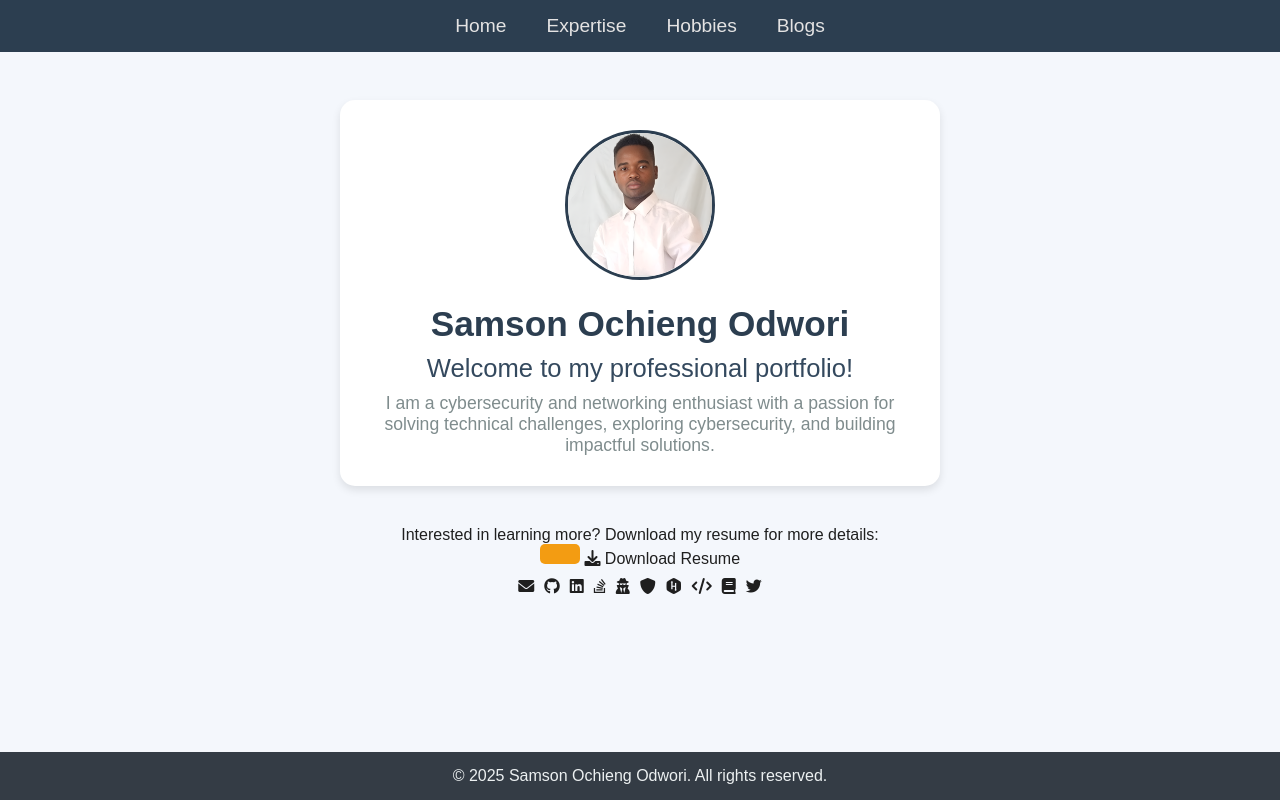
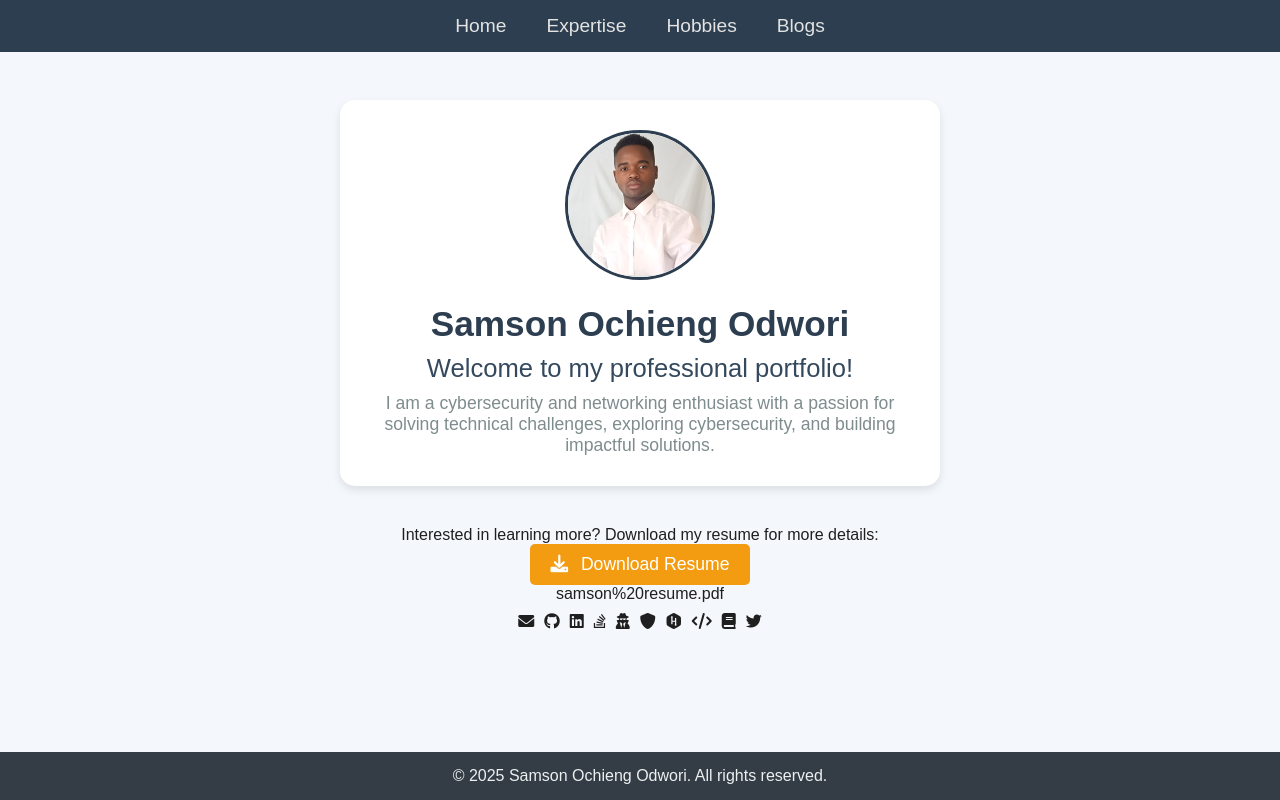
Before and after one commit to Codeveno/Portfolio, a plain HTML site: page index.html in a window 1280 px wide. Drawn offline with Linux system fonts and the light colour scheme.

Commit message:
resume update 2

```diff
--- a/index.html
+++ b/index.html
@@ -38,10 +38,10 @@
 <div class="resume-section">
   <p>Interested in learning more? Download my resume for more details: </p>
 
-  <a href="https://raw.githubusercontent.com/Codeveno/Portfolio/main/samson%20resume.pdf" class="download-btn" target="_blank" download></a>
-  <i class="fas fa-download"></i> Download Resume
+  <a href="https://raw.githubusercontent.com/Codeveno/Portfolio/main/samson%20resume.pdf" class="download-btn" target="_blank" download>
+    <i class="fas fa-download"></i> Download Resume
   </a>
-</div>
+</div>samson%20resume.pdf
 
 
     <!-- Contact Links -->
```
